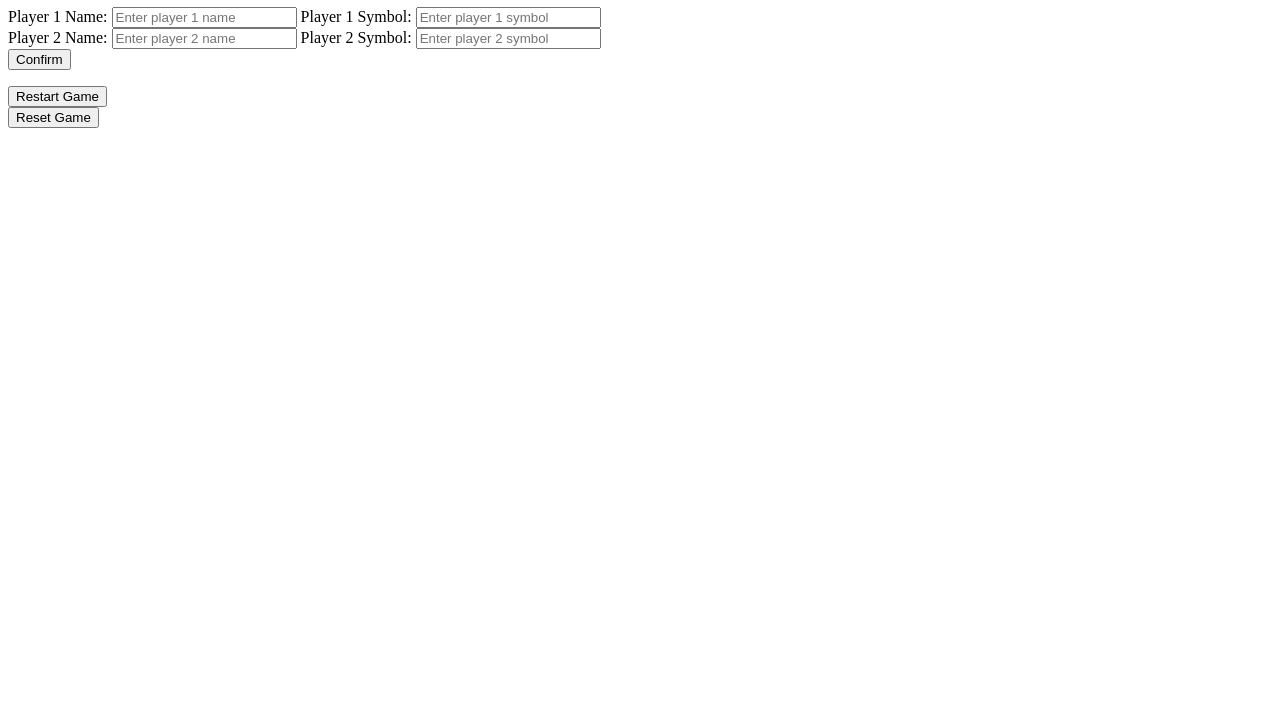
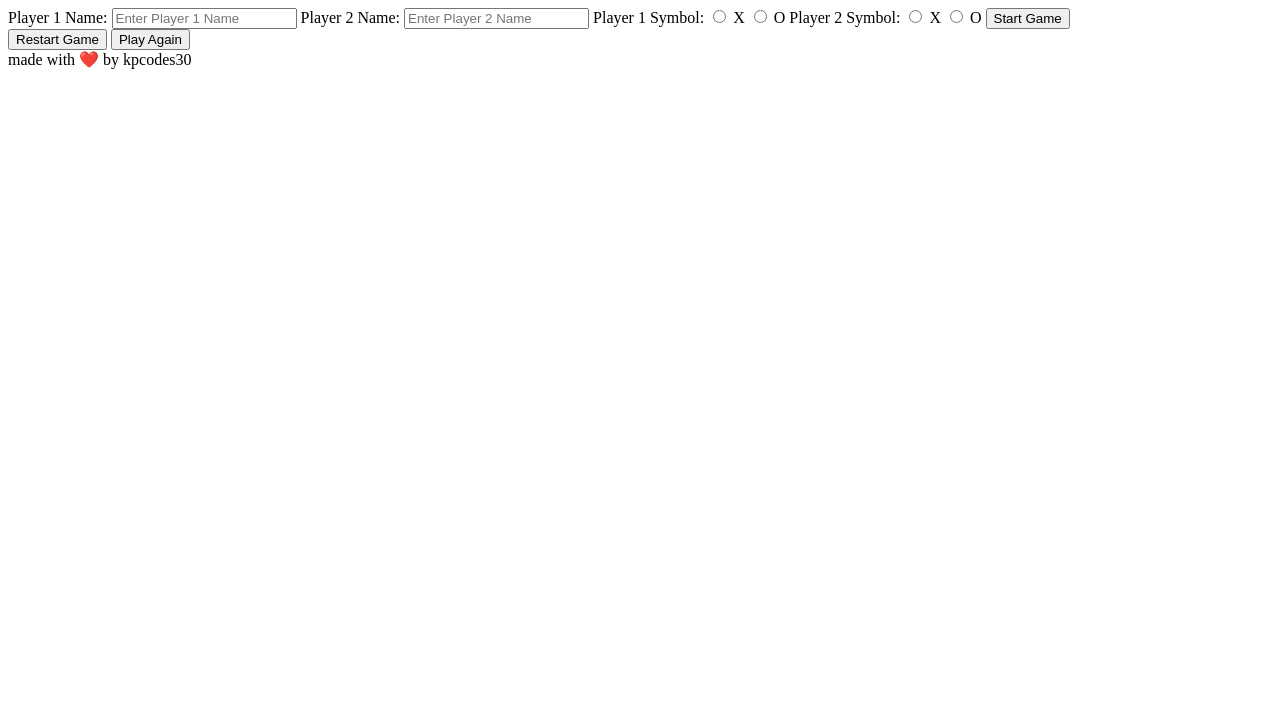
Before and after one commit to kpcodes30/tic-tac-toe, a plain HTML site: page index.html in a window 1280 px wide. Shown: the part 73-800 px from the top of the page. Drawn offline with Linux system fonts and the light colour scheme; a web font is replaced by a local one.

Commit message:
update html structure

```diff
--- a/index.html
+++ b/index.html
@@ -3,54 +3,48 @@
   <head>
     <meta charset="UTF-8" />
     <meta name="viewport" content="width=device-width, initial-scale=1.0" />
+    <link rel="preconnect" href="https://fonts.googleapis.com" />
+    <link rel="preconnect" href="https://fonts.gstatic.com" crossorigin />
+    <link
+      href="https://fonts.googleapis.com/css2?family=Macondo&display=swap"
+      rel="stylesheet"
+    />
+    <link rel="stylesheet" href="style.css" />
     <title>Tic Tac Toe</title>
   </head>
   <body>
-    <header>
-      <h1>Tic Tac Toe</h1>
-    </header>
+    <header><h1>Tic Tac Toe</h1></header>
     <main>
-      <section class="user-input">
-        <div class="user1-input">
-          <label for="player1-name">Player 1 Name:</label>
+      <div class="user-input">
+        <label for="player-name1"> Player 1 Name: </label>
         <input
           type="text"
-            name="player1_name"
-            id="player1-name"
-            placeholder="Enter player 1 name"
+          name="player_name1"
+          id="player-name1"
+          placeholder="Enter Player 1 Name"
           required
         />
-          <label for="player1-symbol">Player 1 Symbol:</label>
+        <label for="player-name2"> Player 2 Name: </label>
         <input
           type="text"
-            name="player1_symbol"
-            id="player1-symbol"
-            placeholder="Enter player 1 symbol"
+          name="player_name2"
+          id="player-name2"
+          placeholder="Enter Player 2 Name"
           required
         />
+        <label for="player1-symbol">
+          Player 1 Symbol:
+          <input type="radio" name="player1-symbol" value="X" required /> X
+          <input type="radio" name="player1-symbol" value="O" required /> O
+        </label>
+        <label for="player2-symbol">
+          Player 2 Symbol:
+          <input type="radio" name="player2-symbol" value="X" required /> X
+          <input type="radio" name="player2-symbol" value="O" required /> O
+        </label>
+        <button id="start-game">Start Game</button>
       </div>
-        <div class="user2-input">
-          <label for="player2-name">Player 2 Name:</label>
-          <input
-            type="text"
-            name="player2_name"
-            id="player2-name"
-            placeholder="Enter player 2 name"
-            required
-          />
-          <label for="player2-symbol">Player 2 Symbol:</label>
-          <input
-            type="text"
-            name="player2_symbol"
-            id="player2-symbol"
-            placeholder="Enter player 2 symbol"
-            required
-          />
-        </div>
-        <button id="confirm">Confirm</button>
-      </section>
-      <section class="game-board">
-        <div class="board">
+      <div class="game-board">
         <div class="cell" data-cell-index="0"></div>
         <div class="cell" data-cell-index="1"></div>
         <div class="cell" data-cell-index="2"></div>
@@ -61,15 +55,17 @@
         <div class="cell" data-cell-index="7"></div>
         <div class="cell" data-cell-index="8"></div>
       </div>
-      </section>
-      <section class="game-info">
-        <p class="turn-info"></p>
-        <button id="restart">Restart Game</button>
-      </section>
-      <section class="game-result">
-        <div class="result-text"></div>
-        <button id="reset-game">Reset Game</button>
-      </section>
+      <div class="turn-indicator">
+        <div class="player active" id="player1"></div>
+        <div class="player" id="player2"></div>
+      </div>
+      <div class="utility-buttons">
+        <button id="restart-game">Restart Game</button>
+        <button id="play-again">Play Again</button>
+      </div>
+      <div class="show-result"></div>
     </main>
+    <footer>made with ❤️ by kpcodes30
+    </footer>
   </body>
 </html>
```
Lines whose indentation alone changed are shown as unchanged.
